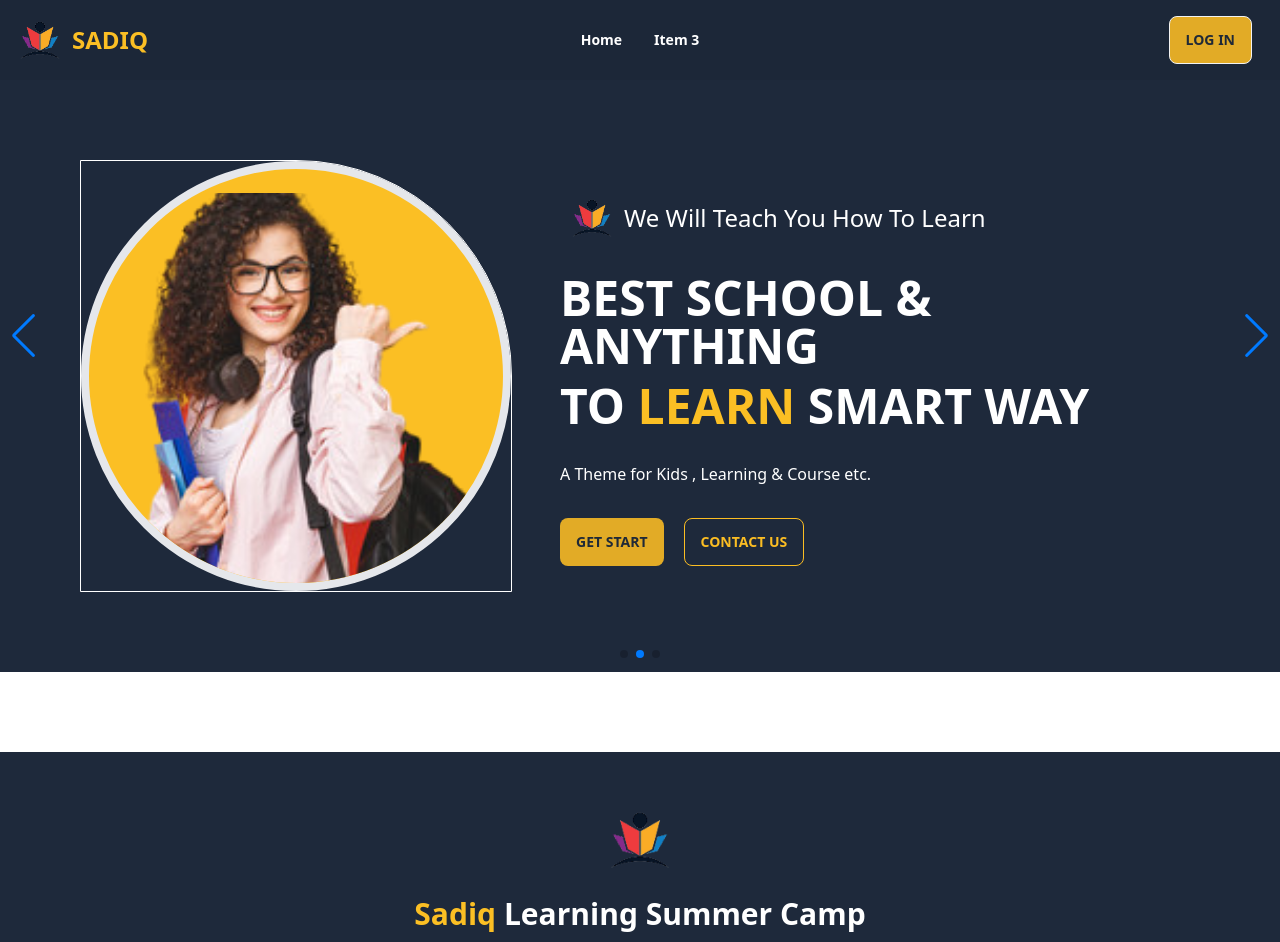
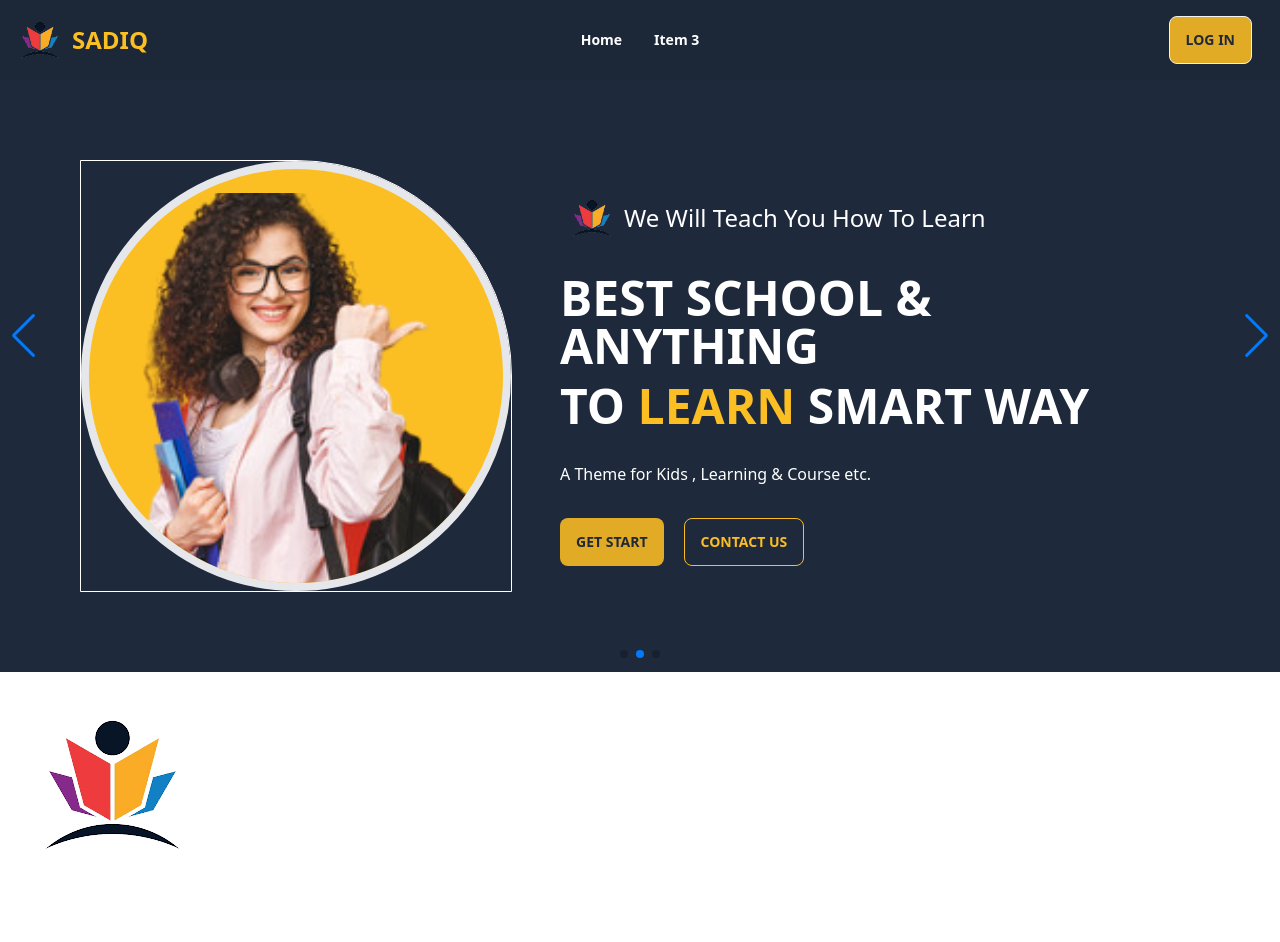
Before and after one commit to HmSani6699/summer-camp-client, a React (Vite) app: page / in a window 1280 px wide. Shown: the top 942 px of the page. Built offline with nearby package versions, Linux system fonts and the light colour scheme; no server answers.

Commit message:
creat the isntructores page

```diff
--- a/src/Pages/Home/Home/Home.jsx
+++ b/src/Pages/Home/Home/Home.jsx
@@ -1,9 +1,11 @@
 import Banner from "./Banner/Banner";
+import Instructors from "./Instructors/Instructors";
 
 const Home = () => {
     return (
         <div className="">
            <Banner></Banner>
+           <Instructors></Instructors>
         </div>
     );
 };
--- /dev/null
+++ b/src/Pages/Home/Home/Instructors/Instructors.jsx
@@ -0,0 +1,14 @@
+import { Helmet } from "react-helmet";
+import SectionTitle from "../../../../Component/SectioneTitle/SectionTitle";
+
+const Instructors = () => {
+    return (
+        <div>
+            <Helmet><title>Sadiq | Instructors</title></Helmet>
+            <SectionTitle></SectionTitle>
+
+        </div>
+    );
+};
+
+export default Instructors;
```
